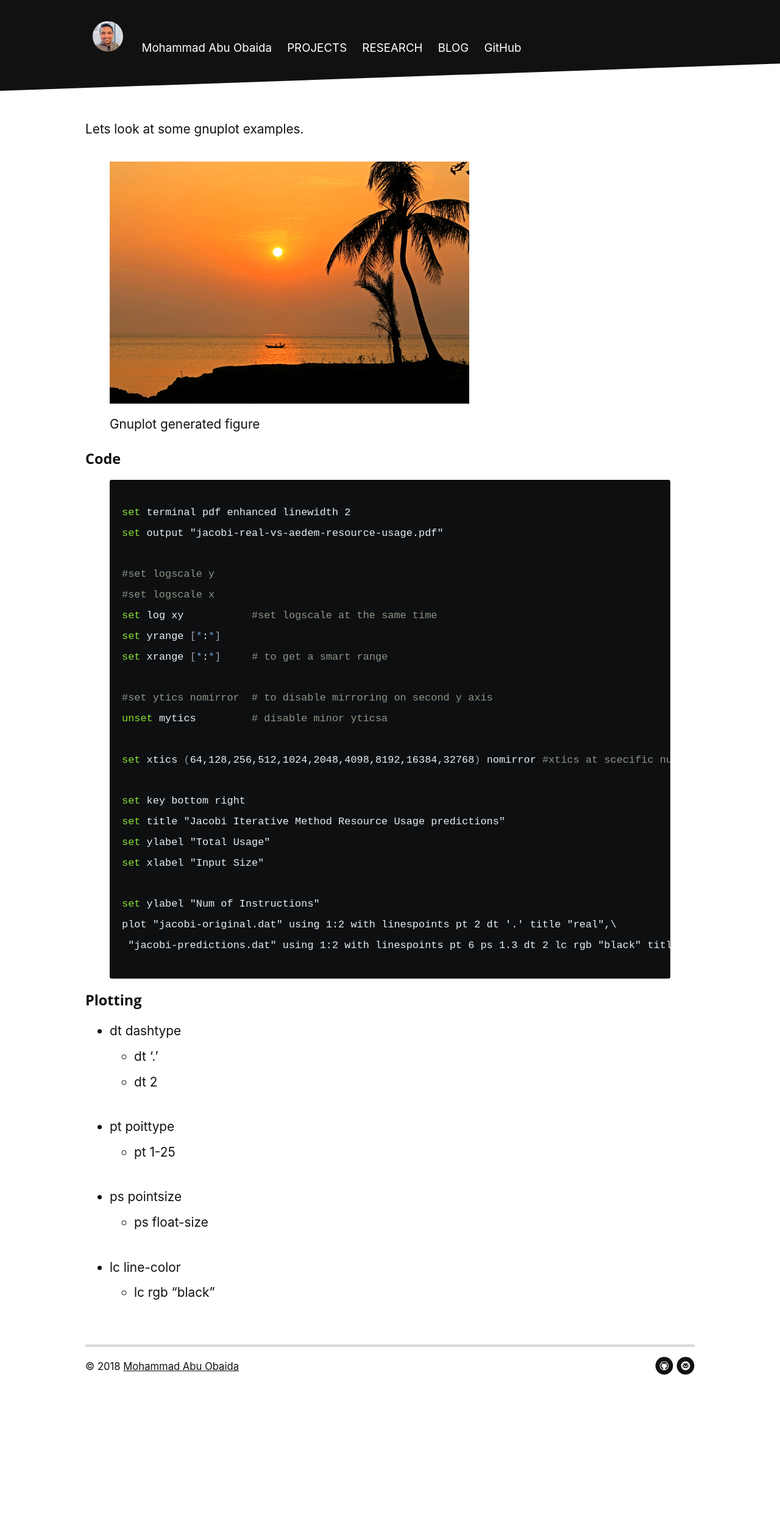
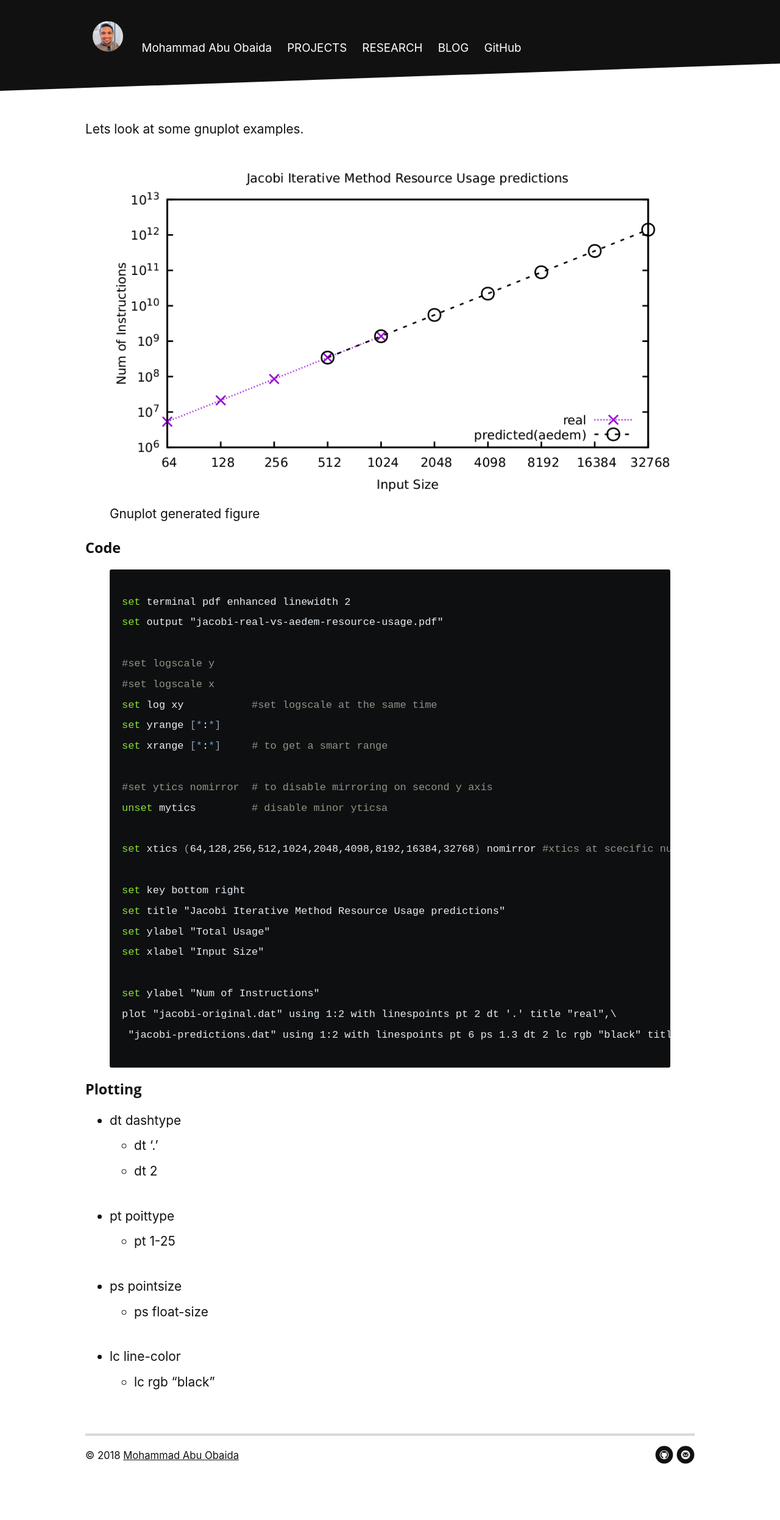
Before and after one commit to summonersRift/summonersrift.github.io, a Jekyll site: the page built from _posts/2013-02-04-gnuplot-practice.markdown, in a window 1280 px wide. Shown: the whole page at 61% size. Built offline with Jekyll 4.4.1, drawn with Linux system fonts in a browser that asks for light colours; nearby versions of some CDN libraries; our own code applies the rules of GitHub Pages for plain Markdown files; before the commit the page ends 2346 px from its top, so only the background shows below that.

Commit message:
gnuplot png updated

```diff
--- a/_posts/2013-02-04-gnuplot-practice.markdown
+++ b/_posts/2013-02-04-gnuplot-practice.markdown
@@ -5,7 +5,7 @@
 Lets look at some gnuplot examples.
 
 <figure>
-    <img src="/assets/img/touring.jpg" alt="">
+    <img src="/assets/img/gnuplot-practice.png" alt="">
     <figcaption>Gnuplot generated figure</figcaption>
 </figure>
 
```
Also changed, not shown: assets/img/gnuplot-practice.png (added).
